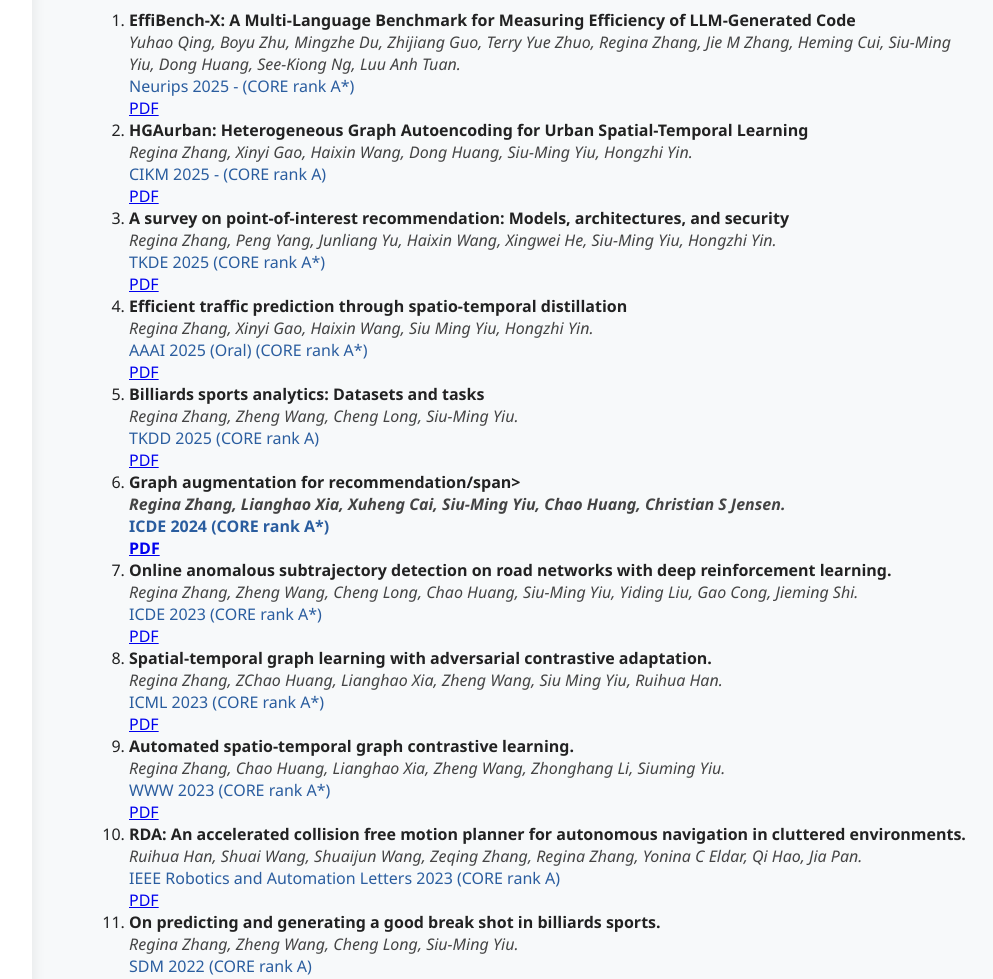
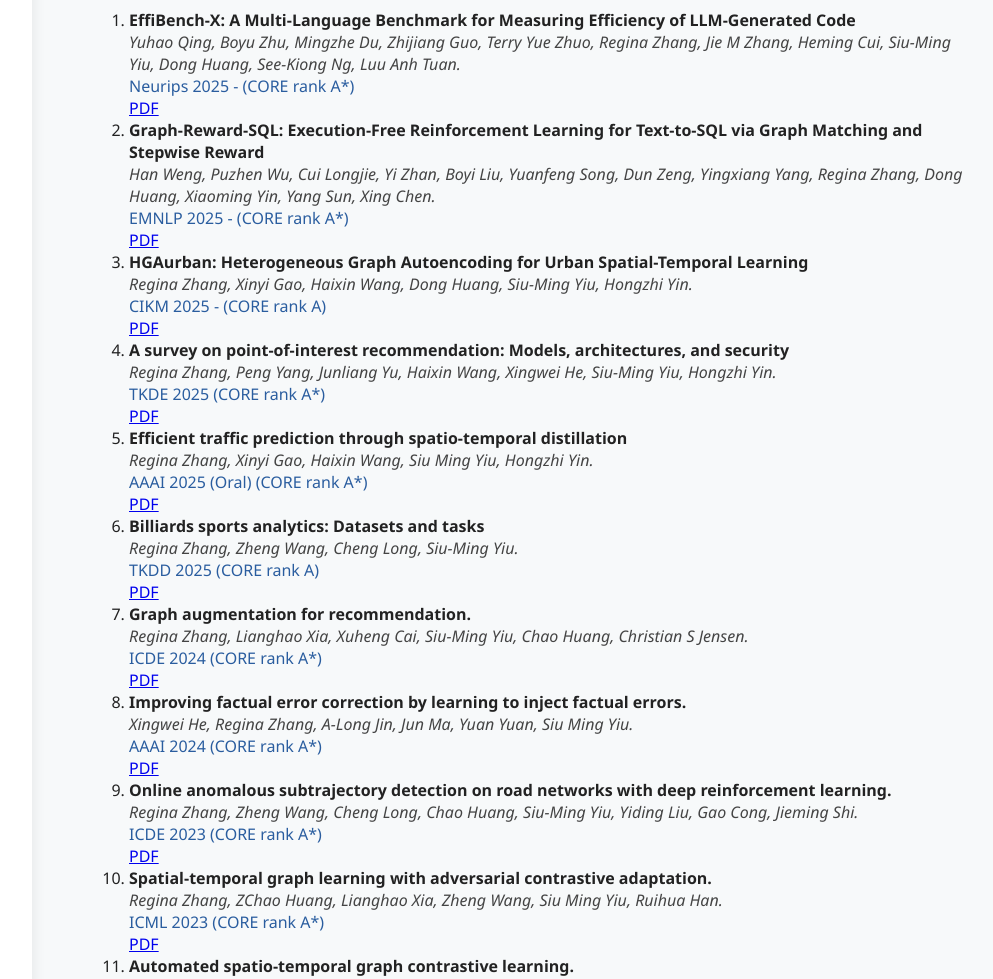
Before and after one commit to CoderPowerBeyond/reginazhang, a plain HTML site: page index.html in a window 1280 px wide. Shown: the part 628-1607 px from the top of the page, without its empty margins (274-1267 px from the left). Drawn offline with Linux system fonts and the light colour scheme.

Commit message:
Update index.html

```diff
--- a/index.html
+++ b/index.html
@@ -222,11 +222,17 @@
                  </ol>
                 <h2>Selected Publications</h2>
                 <ol>
-                    <li>
+                <li>
                 <span class="pub-title">EffiBench-X: A Multi-Language Benchmark for Measuring Efficiency of LLM-Generated Code</span><br>
                 <span class="pub-authors">Yuhao Qing, Boyu Zhu, Mingzhe Du, Zhijiang Guo, Terry Yue Zhuo, Regina Zhang, Jie M Zhang, Heming Cui, Siu-Ming Yiu, Dong Huang, See-Kiong Ng, Luu Anh Tuan.</span><br>
                 <span class="pub-venue">Neurips 2025 - (CORE rank A*)</span><br>
                 <a href="https://arxiv.org/pdf/2505.13004" target="_blank">PDF</a>
+            </li>
+                     <li>
+                <span class="pub-title">Graph-Reward-SQL: Execution-Free Reinforcement Learning for Text-to-SQL via Graph Matching and Stepwise Reward</span><br>
+                <span class="pub-authors">Han Weng, Puzhen Wu, Cui Longjie, Yi Zhan, Boyi Liu, Yuanfeng Song, Dun Zeng, Yingxiang Yang, Regina Zhang, Dong Huang, Xiaoming Yin, Yang Sun, Xing Chen.</span><br>
+                <span class="pub-venue">EMNLP 2025 - (CORE rank A*)</span><br>
+                <a href="https://arxiv.org/pdf/2505.12380?" target="_blank">PDF</a>
             </li>
             <li>
                 <span class="pub-title">HGAurban: Heterogeneous Graph Autoencoding for Urban Spatial-Temporal Learning</span><br>
@@ -253,10 +259,16 @@
                 <a href="https://dl.acm.org/doi/full/10.1145/3686804" target="_blank">PDF</a>
             </li>
             <li>
-                <span class="pub-title">Graph augmentation for recommendation/span><br>
+                <span class="pub-title">Graph augmentation for recommendation.</span><br>
                 <span class="pub-authors">Regina Zhang, Lianghao Xia, Xuheng Cai, Siu-Ming Yiu, Chao Huang, Christian S Jensen.</span><br>
                 <span class="pub-venue">ICDE 2024 (CORE rank A*)</span><br>
                 <a href="https://arxiv.org/pdf/2403.16656" target="_blank">PDF</a>
+            </li>
+            <li>
+                <span class="pub-title">Improving factual error correction by learning to inject factual errors.</span><br>
+                <span class="pub-authors">Xingwei He, Regina Zhang, A-Long Jin, Jun Ma, Yuan Yuan, Siu Ming Yiu.</span><br>
+                <span class="pub-venue">AAAI 2024 (CORE rank A*)</span><br>
+                <a href="https://scholar.google.com/citations?view_op=view_citation&hl=en&user=YZhqUuEAAAAJ&citation_for_view=YZhqUuEAAAAJ:u-x6o8ySG0sC" target="_blank">PDF</a>
             </li>
             <li>
                 <span class="pub-title">Online anomalous subtrajectory detection on road networks with deep reinforcement learning.</span><br>
```
